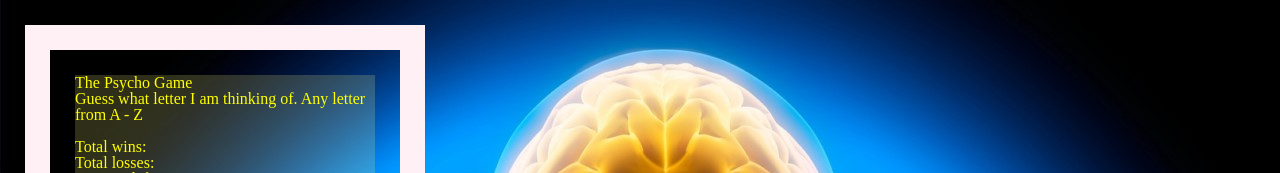
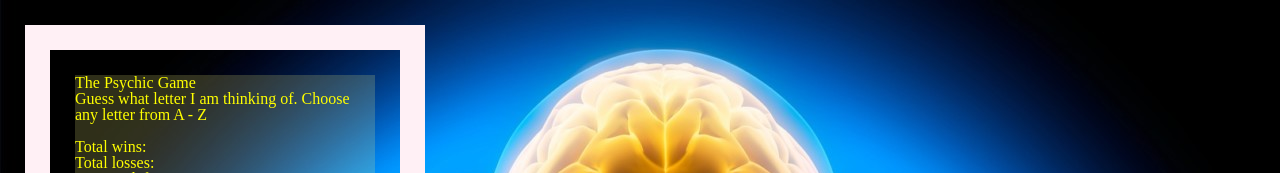
Before and after one commit to TeresaGrossman/Psychic-Game1, a plain HTML site: page index.html in a window 1280 px wide. Shown: the top 173 px of the page. Drawn offline with Linux system fonts and the light colour scheme.

Commit message:
spelling correction

```diff
--- a/index.html
+++ b/index.html
@@ -13,8 +13,8 @@
 </head>
 <body>
     <div id="game">
-        <h1>The Psycho Game</h1>
-        <p>Guess what letter I am thinking of. Any letter from A - Z</p>
+        <h1>The Psychic Game</h1>
+        <p>Guess what letter I am thinking of. Choose any letter from A - Z</p>
         <br>
         <p>Total wins: </p>
         <p>Total losses: </p>
```
